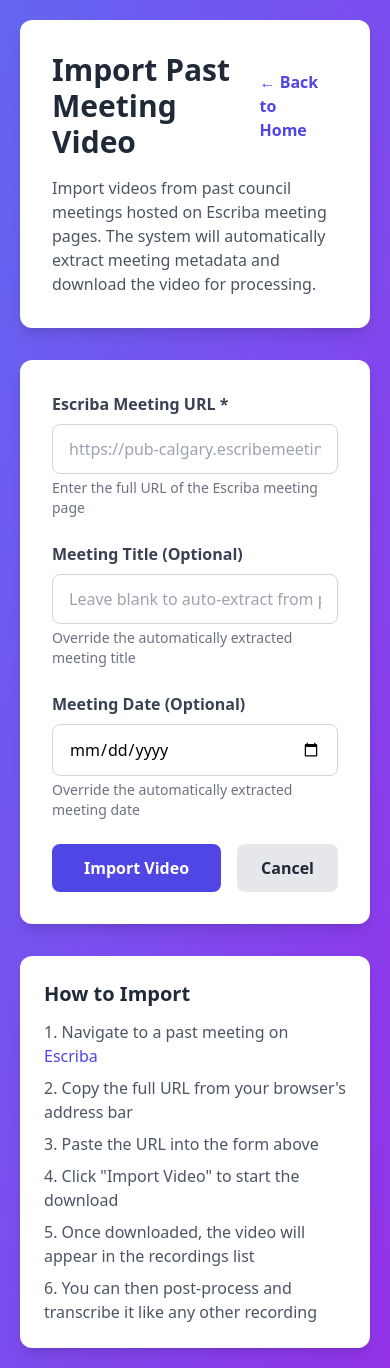
After one commit to pixeltree/council_feeds, a Flask app: page /import-vod in a window 390 px wide. The commit adds this page. Run offline with Flask 3, Linux system fonts and the light colour scheme; some libraries are stand-ins or nearby versions.

Commit message:
[VOD Import] Phase 3: Add Web UI for importing past meetings
## Changes
- Created `templates/import_vod.html` with responsive form for VOD import
- Added `/import-vod` route to `web_server.py`
- Added "Import Past Meeting" navigation link to main page
- Comprehensive test suite with 17 UI tests

## TDD Compliance
- [x] Tests written first (RED phase verified - all 17 tests failed)
- [x] Implementation made tests pass (GREEN phase - 17/17 passed)
- [x] All existing tests still pass (308/308 passed)
- [x] Proper TDD workflow followed throughout

## Features
- Clean form with Escriba URL input (HTML5 validation)
- Optional title/date override fields
- Real-time progress indicator during import
- Success/error message displays
- Auto-redirect to recordings page on success
- Responsive design with Tailwind CSS
- Help section with clear instructions
- Integrates seamlessly with existing `/api/recordings/import-vod` endpoint

## Testing
- [x] 17 new UI tests pass
- [x] 308 total tests pass (no regressions)
- [x] Tests cover: page existence, form elements, navigation, integration, user flow

## Documentation
- Updated `docs/VOD_IMPORT_FEATURE.md` with Phase 3 completion status

🤖 Generated with [Claude Code](https://claude.com/claude-code)

Co-Authored-By: Claude <noreply@anthropic.com>

```diff
--- /dev/null
+++ b/templates/import_vod.html
@@ -0,0 +1,221 @@
+<!DOCTYPE html>
+<html>
+<head>
+    <title>Import Past Meeting - Calgary Council Stream Recorder</title>
+    <meta charset="utf-8">
+    <meta name="viewport" content="width=device-width, initial-scale=1">
+    <script src="https://cdn.tailwindcss.com"></script>
+    <style>
+        @keyframes spin {
+            to { transform: rotate(360deg); }
+        }
+        .spinner {
+            border: 3px solid #e5e7eb;
+            border-top-color: #6366f1;
+            border-radius: 50%;
+            width: 24px;
+            height: 24px;
+            animation: spin 0.8s linear infinite;
+        }
+    </style>
+    <script>
+        async function submitImport(event) {
+            event.preventDefault();
+
+            const form = event.target;
+            const url = form.escriba_url.value;
+            const title = form.override_title.value;
+            const date = form.override_date.value;
+
+            // Show progress
+            document.getElementById('error-message').classList.add('hidden');
+            document.getElementById('success-message').classList.add('hidden');
+            document.getElementById('progress-section').classList.remove('hidden');
+
+            // Disable form
+            const submitButton = form.querySelector('button[type="submit"]');
+            submitButton.disabled = true;
+
+            try {
+                const payload = { escriba_url: url };
+                if (title) payload.override_title = title;
+                if (date) payload.override_date = date;
+
+                const response = await fetch('/api/recordings/import-vod', {
+                    method: 'POST',
+                    headers: {
+                        'Content-Type': 'application/json',
+                    },
+                    body: JSON.stringify(payload)
+                });
+
+                const result = await response.json();
+
+                if (response.ok && result.success) {
+                    // Show success
+                    document.getElementById('progress-section').classList.add('hidden');
+                    document.getElementById('success-message').classList.remove('hidden');
+                    document.getElementById('success-text').textContent = result.message || 'Video download started successfully!';
+
+                    // Redirect to recordings page after 2 seconds
+                    setTimeout(() => {
+                        window.location.href = '/recordings';
+                    }, 2000);
+                } else {
+                    // Show error
+                    document.getElementById('progress-section').classList.add('hidden');
+                    document.getElementById('error-message').classList.remove('hidden');
+                    document.getElementById('error-text').textContent = result.error || 'Failed to start import';
+                    submitButton.disabled = false;
+                }
+            } catch (error) {
+                // Show error
+                document.getElementById('progress-section').classList.add('hidden');
+                document.getElementById('error-message').classList.remove('hidden');
+                document.getElementById('error-text').textContent = 'Network error: ' + error.message;
+                submitButton.disabled = false;
+            }
+        }
+    </script>
+</head>
+<body class="bg-gradient-to-br from-indigo-500 to-purple-600 min-h-screen p-5">
+    <div class="max-w-4xl mx-auto">
+        <!-- Header -->
+        <div class="bg-white rounded-xl p-8 mb-8 shadow-lg">
+            <div class="flex items-center justify-between mb-4">
+                <h1 class="text-gray-800 text-3xl font-bold">Import Past Meeting Video</h1>
+                <a href="/" class="text-indigo-600 font-semibold px-4 py-2 rounded-lg hover:bg-gray-50 transition">
+                    ← Back to Home
+                </a>
+            </div>
+            <p class="text-gray-600">
+                Import videos from past council meetings hosted on Escriba meeting pages.
+                The system will automatically extract meeting metadata and download the video for processing.
+            </p>
+        </div>
+
+        <!-- Import Form -->
+        <div class="bg-white rounded-xl p-8 shadow-lg">
+            <form onsubmit="submitImport(event)" class="space-y-6">
+                <!-- URL Input -->
+                <div>
+                    <label for="escriba_url" class="block text-gray-700 font-semibold mb-2">
+                        Escriba Meeting URL *
+                    </label>
+                    <input
+                        type="url"
+                        id="escriba_url"
+                        name="escriba_url"
+                        required
+                        pattern="https://pub-calgary\.escribemeetings\.com/.*"
+                        placeholder="https://pub-calgary.escribemeetings.com/Meeting.aspx?Id=..."
+                        class="w-full px-4 py-3 border border-gray-300 rounded-lg focus:ring-2 focus:ring-indigo-500 focus:border-transparent"
+                    />
+                    <p class="text-gray-500 text-sm mt-1">
+                        Enter the full URL of the Escriba meeting page
+                    </p>
+                </div>
+
+                <!-- Optional Override Title -->
+                <div>
+                    <label for="override_title" class="block text-gray-700 font-semibold mb-2">
+                        Meeting Title (Optional)
+                    </label>
+                    <input
+                        type="text"
+                        id="override_title"
+                        name="override_title"
+                        placeholder="Leave blank to auto-extract from page"
+                        class="w-full px-4 py-3 border border-gray-300 rounded-lg focus:ring-2 focus:ring-indigo-500 focus:border-transparent"
+                    />
+                    <p class="text-gray-500 text-sm mt-1">
+                        Override the automatically extracted meeting title
+                    </p>
+                </div>
+
+                <!-- Optional Override Date -->
+                <div>
+                    <label for="override_date" class="block text-gray-700 font-semibold mb-2">
+                        Meeting Date (Optional)
+                    </label>
+                    <input
+                        type="date"
+                        id="override_date"
+                        name="override_date"
+                        class="w-full px-4 py-3 border border-gray-300 rounded-lg focus:ring-2 focus:ring-indigo-500 focus:border-transparent"
+                    />
+                    <p class="text-gray-500 text-sm mt-1">
+                        Override the automatically extracted meeting date
+                    </p>
+                </div>
+
+                <!-- Progress Section (hidden by default) -->
+                <div id="progress-section" class="hidden bg-blue-50 border border-blue-200 rounded-lg p-4">
+                    <div class="flex items-center gap-3">
+                        <div class="spinner"></div>
+                        <div>
+                            <p class="text-blue-800 font-semibold">Processing...</p>
+                            <p class="text-blue-600 text-sm">Extracting meeting information and starting download</p>
+                        </div>
+                    </div>
+                </div>
+
+                <!-- Success Message (hidden by default) -->
+                <div id="success-message" class="hidden bg-green-50 border border-green-200 rounded-lg p-4">
+                    <div class="flex items-center gap-3">
+                        <svg class="w-6 h-6 text-green-600" fill="none" stroke="currentColor" viewBox="0 0 24 24">
+                            <path stroke-linecap="round" stroke-linejoin="round" stroke-width="2" d="M5 13l4 4L19 7"></path>
+                        </svg>
+                        <div>
+                            <p class="text-green-800 font-semibold">Success!</p>
+                            <p id="success-text" class="text-green-600 text-sm">Video download started successfully!</p>
+                        </div>
+                    </div>
+                </div>
+
+                <!-- Error Message (hidden by default) -->
+                <div id="error-message" class="hidden bg-red-50 border border-red-200 rounded-lg p-4">
+                    <div class="flex items-center gap-3">
+                        <svg class="w-6 h-6 text-red-600" fill="none" stroke="currentColor" viewBox="0 0 24 24">
+                            <path stroke-linecap="round" stroke-linejoin="round" stroke-width="2" d="M6 18L18 6M6 6l12 12"></path>
+                        </svg>
+                        <div>
+                            <p class="text-red-800 font-semibold">Error</p>
+                            <p id="error-text" class="text-red-600 text-sm">Failed to import video</p>
+                        </div>
+                    </div>
+                </div>
+
+                <!-- Submit Button -->
+                <div class="flex gap-4">
+                    <button
+                        type="submit"
+                        class="flex-1 bg-indigo-600 hover:bg-indigo-700 text-white font-semibold px-6 py-3 rounded-lg transition disabled:opacity-50 disabled:cursor-not-allowed"
+                    >
+                        Import Video
+                    </button>
+                    <a
+                        href="/"
+                        class="bg-gray-200 hover:bg-gray-300 text-gray-800 font-semibold px-6 py-3 rounded-lg transition text-center"
+                    >
+                        Cancel
+                    </a>
+                </div>
+            </form>
+        </div>
+
+        <!-- Help Section -->
+        <div class="bg-white rounded-xl p-6 mt-8 shadow-lg">
+            <h3 class="text-gray-800 text-xl font-bold mb-3">How to Import</h3>
+            <ol class="list-decimal list-inside space-y-2 text-gray-600">
+                <li>Navigate to a past meeting on <a href="https://pub-calgary.escribemeetings.com" target="_blank" class="text-indigo-600 hover:underline">Escriba</a></li>
+                <li>Copy the full URL from your browser's address bar</li>
+                <li>Paste the URL into the form above</li>
+                <li>Click "Import Video" to start the download</li>
+                <li>Once downloaded, the video will appear in the recordings list</li>
+                <li>You can then post-process and transcribe it like any other recording</li>
+            </ol>
+        </div>
+    </div>
+</body>
+</html>
--- a/web_server.py
+++ b/web_server.py
@@ -153,6 +153,12 @@ def recordings_list() -> str:
         })
 
     return render_template('recordings.html', recordings=formatted_recordings)
+
+
+@app.route('/import-vod')
+def import_vod_page() -> str:
+    """VOD import form page."""
+    return render_template('import_vod.html')
 
 
 @app.route('/recording/<int:recording_id>')
```
Also changed, not shown: docs/VOD_IMPORT_FEATURE.md (+66 -34 lines), templates/index.html (+8 -3 lines), tests/test_vod_ui.py (added, +200 -0 lines).
